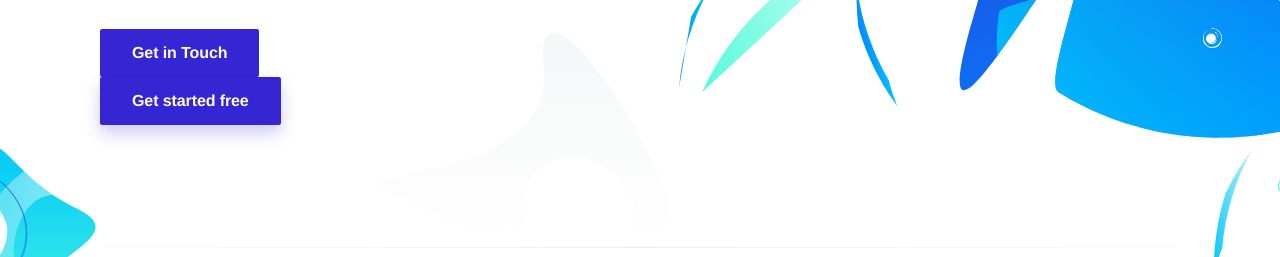
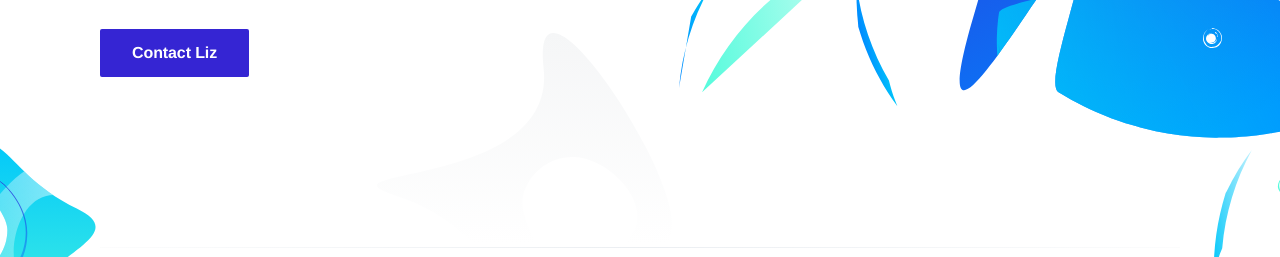
Before and after one commit to amatthew382/amatthew382.lizcarpentry.github.io, a plain HTML site: page index.html in a window 1280 px wide. Shown: the part 363-620 px from the top of the page. Drawn offline with nearby package versions, Linux system fonts and the light colour scheme.

Commit message:
Update index.html

```diff
--- a/index.html
+++ b/index.html
@@ -41,11 +41,10 @@
 	                        	<div>
 									<form action="https://amatthew.us19.list-manage.com/subscribe/post?u=a64b2e02a7f1bb8dadb1bd6e6&amp;id=b237345640" method="post" id="mc-embedded-subscribe-form" name="mc-embedded-subscribe-form" class="validate" target="_blank" novalidate>
   								<div class="clear" id="learn">
-    								<input type="submit" value="Get in Touch" name="subscribe" class="button button-primary button-success">
+    								<input type="submit" value="Contact Liz" name="subscribe" class="button button-primary button-success">
  								 </div>
 									</form>
 								</div>
-								<a class="button button-primary button-shadow" href="">Get started free</a>
 
 								<!-- MAILCHIMP END -->
 							</p>
```
